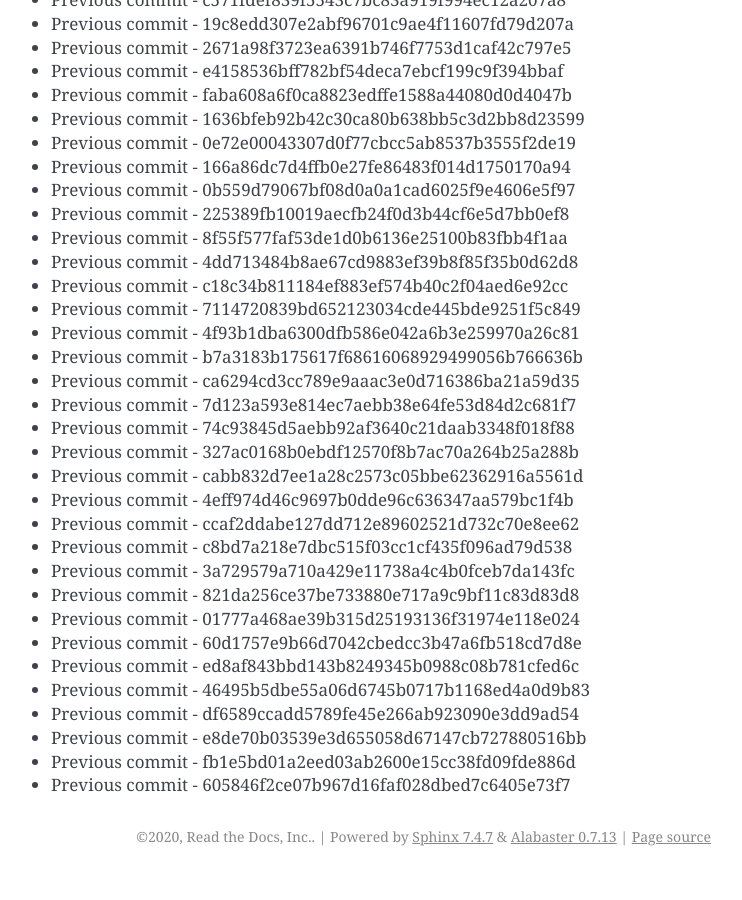
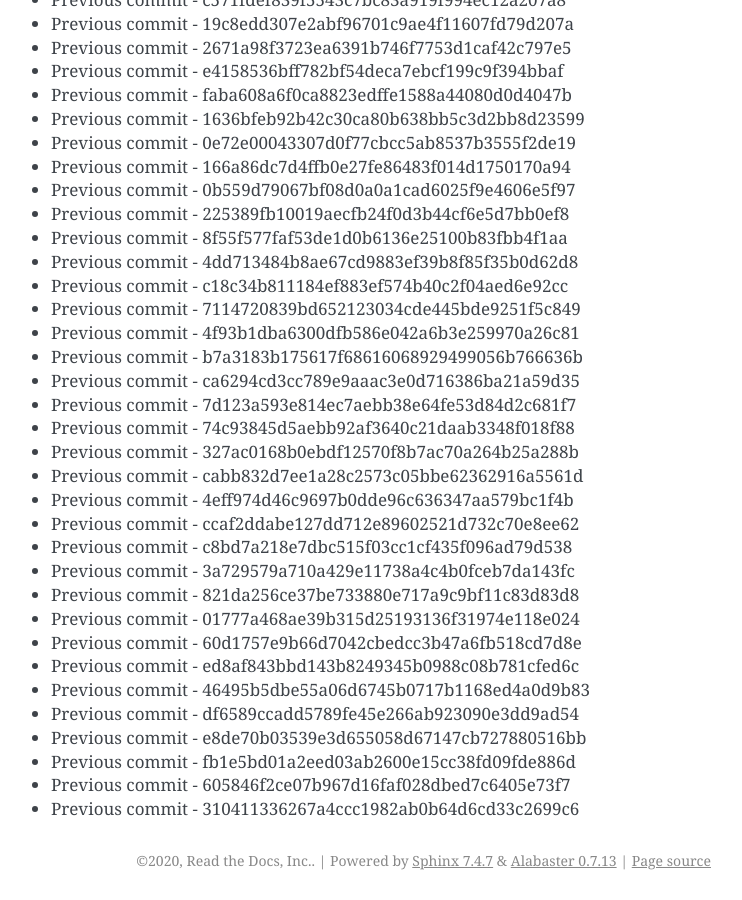
Before and after one commit to readthedocs/rtd-git-stresstest, a Sphinx documentation site: the page built from docs/updates.rst, in a window 1280 px wide and 900 px high, scrolled down 89513 px. Shown: the whole window, without its empty margins (399-1141 px from the left). Built offline with Sphinx 7.4.7, drawn with Linux system fonts in a browser that asks for light colours; before the commit the page ends 90389 px from its top, so only the background shows below that.

Commit message:
Generating commit from previous: 310411336267a4ccc1982ab0b64d6cd33c2699c6

```diff
--- a/docs/updates.rst
+++ b/docs/updates.rst
@@ -3793,3 +3793,4 @@ It can be tested for any performance characteristics.
 * Previous commit - e8de70b03539e3d655058d67147cb727880516bb
 * Previous commit - fb1e5bd01a2eed03ab2600e15cc38fd09fde886d
 * Previous commit - 605846f2ce07b967d16faf028dbed7c6405e73f7
+* Previous commit - 310411336267a4ccc1982ab0b64d6cd33c2699c6
```
